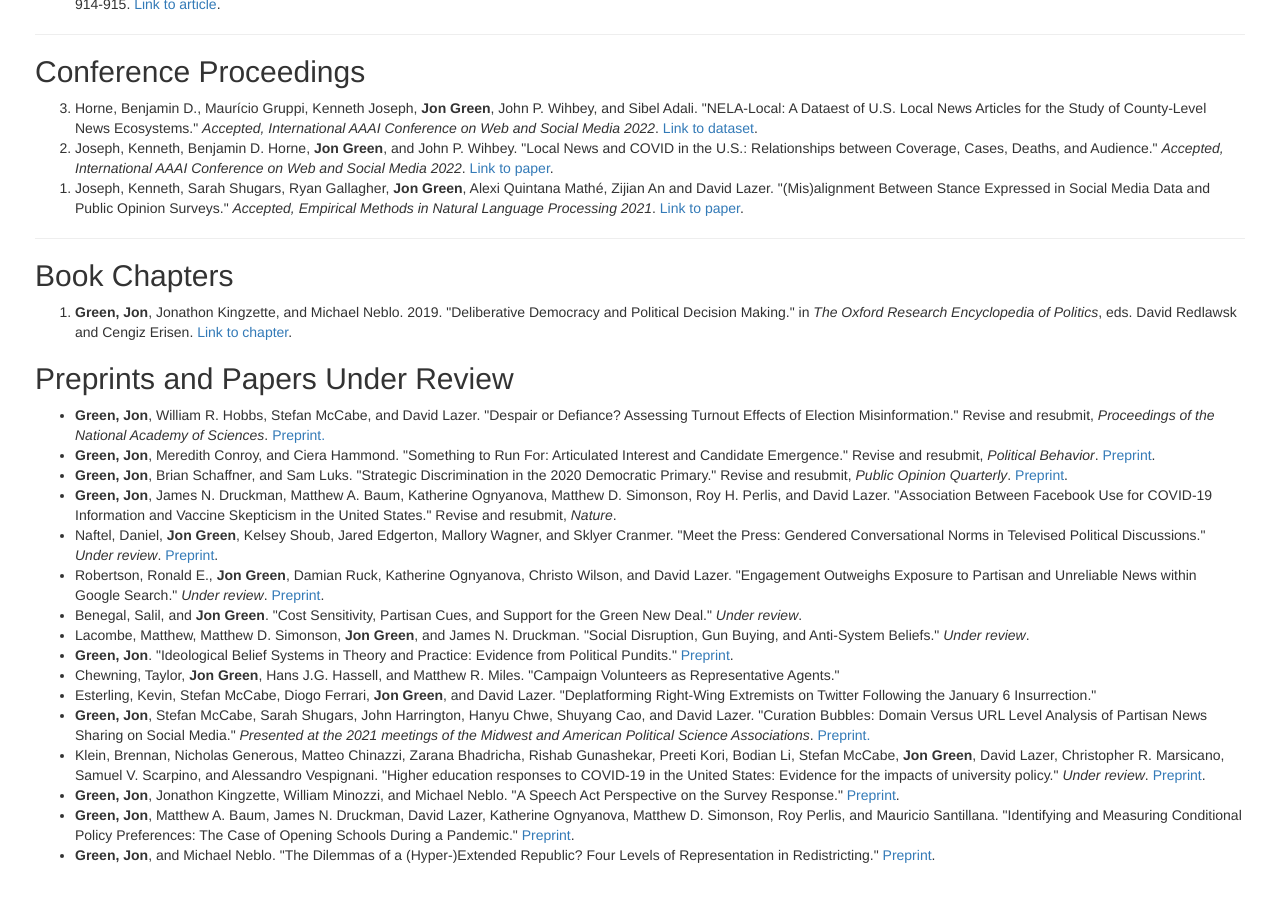
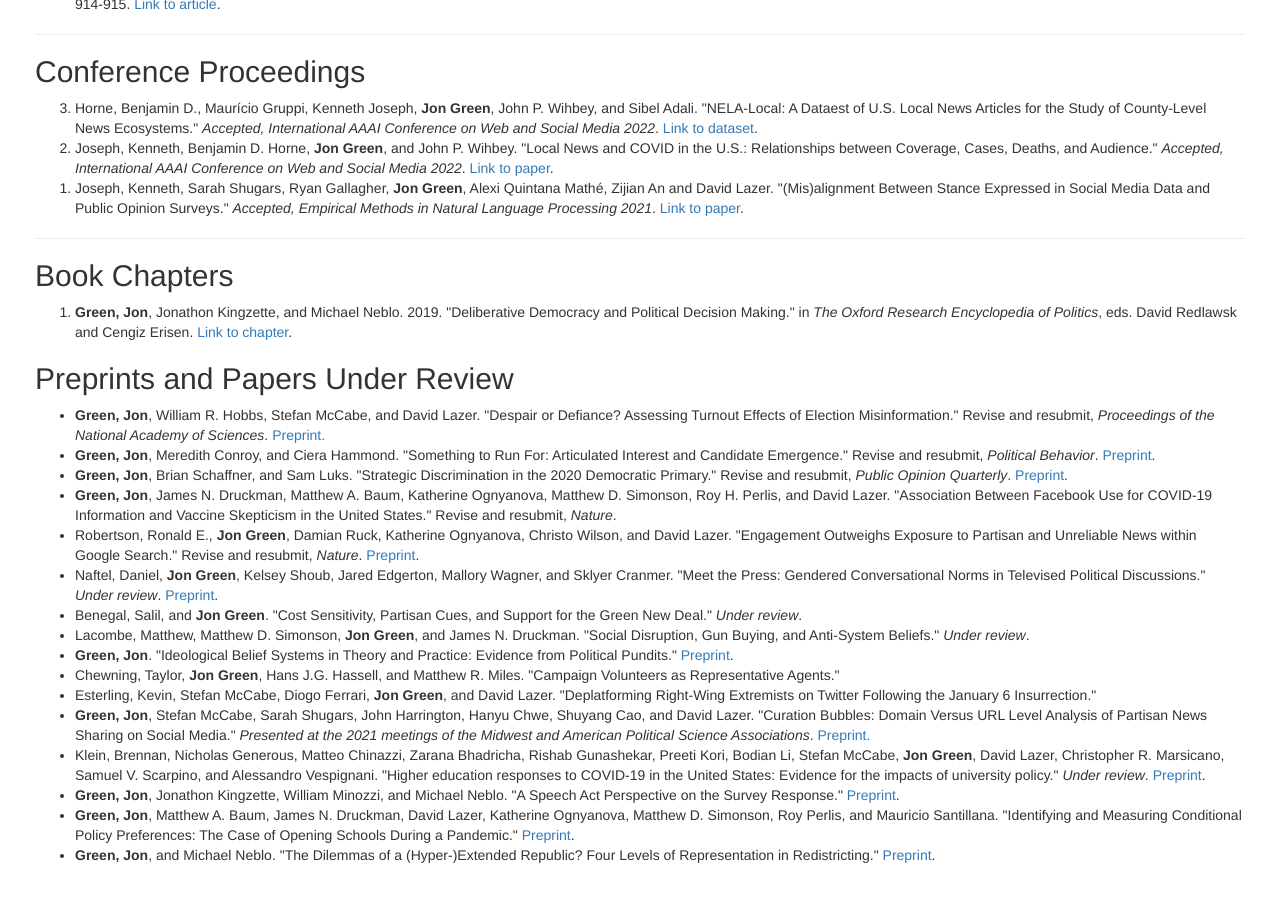
Before and after one commit to jgreen4919/jgreen4919.github.io, a Jekyll site: the page index.html, which Jekyll copies as it is, in a window 1280 px wide and 900 px high, scrolled down 971 px. Built offline with Jekyll 4.4.1, drawn with Linux system fonts in a browser that asks for light colours.

Commit message:
search paper update

```diff
--- a/index.html
+++ b/index.html
@@ -60,8 +60,8 @@
     <li> <strong>Green, Jon</strong>, Meredith Conroy, and Ciera Hammond. "Something to Run For: Articulated Interest and Candidate Emergence." Revise and resubmit, <i>Political Behavior</i>. <a href="https://osf.io/5cdp7/">Preprint</a>.</li>
     <li> <strong>Green, Jon</strong>, Brian Schaffner, and Sam Luks. "Strategic Discrimination in the 2020 Democratic Primary." Revise and resubmit, <i>Public Opinion Quarterly</i>. <a href="https://osf.io/25kew/">Preprint</a>.</li>
     <li> <strong>Green, Jon</strong>, James N. Druckman, Matthew A. Baum, Katherine Ognyanova, Matthew D. Simonson, Roy H. Perlis, and David Lazer. "Association Between Facebook Use for COVID-19 Information and Vaccine Skepticism in the United States." Revise and resubmit, <i>Nature</i>.</li>
+    <li> Robertson, Ronald E., <strong>Jon Green</strong>, Damian Ruck, Katherine Ognyanova, Christo Wilson, and David Lazer. "Engagement Outweighs Exposure to Partisan and Unreliable News within Google Search." Revise and resubmit, <i>Nature</i>. <a href="https://arxiv.org/abs/2201.00074">Preprint</a>.</li>
     <li>Naftel, Daniel, <strong>Jon Green</strong>, Kelsey Shoub, Jared Edgerton, Mallory Wagner, and Sklyer Cranmer. "Meet the Press: Gendered Conversational Norms in Televised Political Discussions." <i>Under review</i>. <a href="https://osf.io/my8us/">Preprint</a>.</li>
-     <li> Robertson, Ronald E., <strong>Jon Green</strong>, Damian Ruck, Katherine Ognyanova, Christo Wilson, and David Lazer. "Engagement Outweighs Exposure to Partisan and Unreliable News within Google Search."  <i>Under review</i>. <a href="https://arxiv.org/abs/2201.00074">Preprint</a>.</li>
      <li>Benegal, Salil, and <strong>Jon Green</strong>. "Cost Sensitivity, Partisan Cues, and Support for the Green New Deal." <i>Under review</i>.</li>
      <li>Lacombe, Matthew, Matthew D. Simonson, <strong>Jon Green</strong>, and James N. Druckman. "Social Disruption, Gun Buying, and Anti-System Beliefs." <i>Under review</i>.</li>
     <li> <strong>Green, Jon</strong>. "Ideological Belief Systems in Theory and Practice: Evidence from Political Pundits." <a href="https://osf.io/2cjse/">Preprint</a>.</li>
```
Also changed, not shown: 4 other files.
